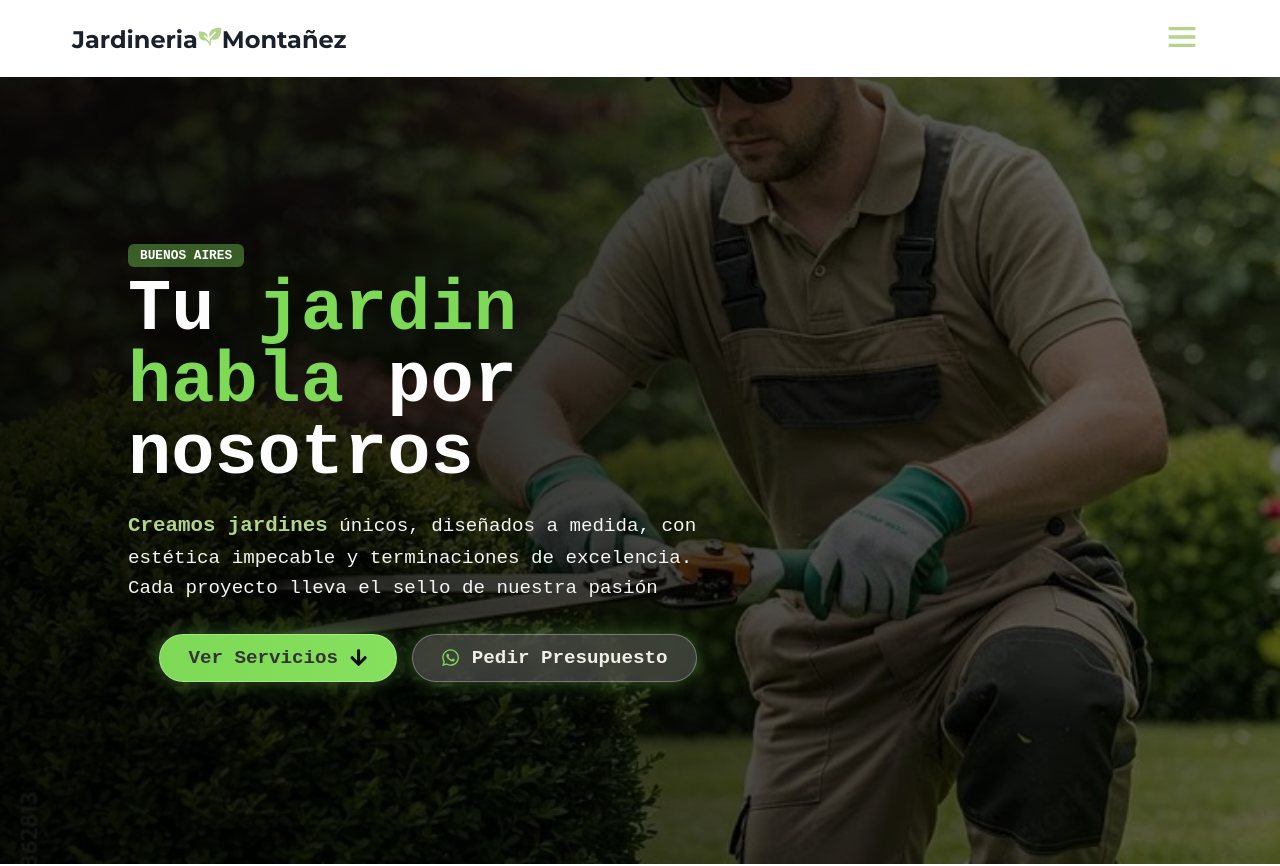
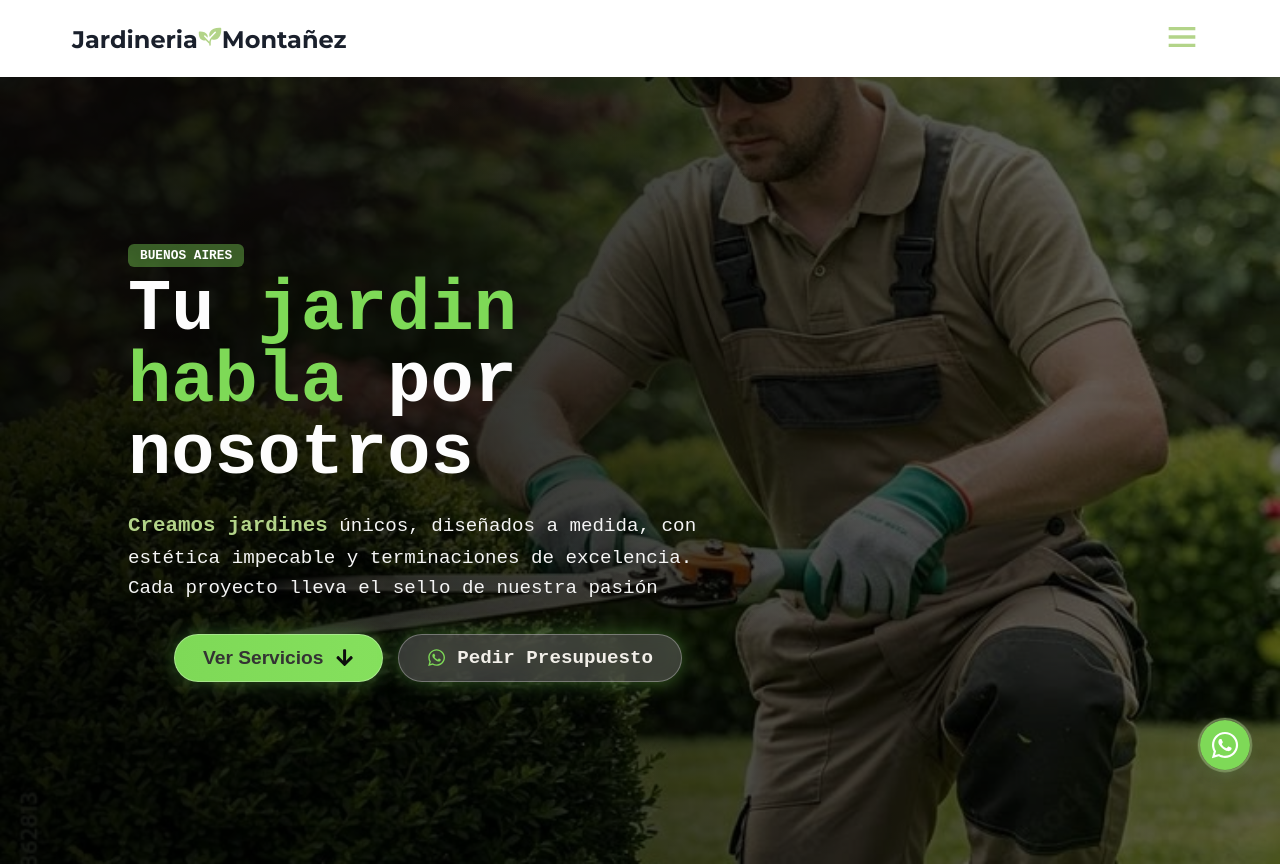
Before and after one commit to PabloDanielChavez/jardineria-montanez, a Next.js app: page / in a window 1280 px wide. Shown: the top 866 px of the page. Built offline with nearby package versions, Linux system fonts and the light colour scheme.

Commit message:
Links y demas componentes con styles nuevos

```diff
--- a/src/app/page.tsx
+++ b/src/app/page.tsx
@@ -1,25 +1,25 @@
 import dynamic from 'next/dynamic';
 
 import Bienvenida from '@/components/sections/Bienvenida';
+import BtnWSP from '@/components/sub_components/btnWSP';
 
 
 const Servicio = dynamic(() => import('@/components/sections/Servicio'), { loading: () => <p>Cargando...</p>, ssr: true });
 const Vision = dynamic(() => import('@/components/sections/Vision'), { loading: () => <p>Cargando...</p>, ssr: true });
 const Sobre = dynamic(() => import('@/components/sections/Sobre'), { loading: () => <p>Cargando...</p>, ssr: true });
-const Galeria = dynamic(() => import('@/components/sections/Galeria'), { loading: () => <p>Cargando...</p>, ssr: true });
 const Como = dynamic(() => import('@/components/sections/ComoTrabajamos'));
 const Contacto = dynamic(() => import('@/components/sections/Contacto'), { loading: () => <p>Cargando...</p>, ssr: true, });
 
 export default function Home() {
   return (
     <>
-      <Bienvenida />
-      <Servicio />
-      <Vision />
-      <Sobre />
-      {/* <Galeria /> */}
-      <Contacto />
-      <Como />
+      <div id="inicio"><Bienvenida /></div>
+      <div id="servicio"><Servicio /></div>
+      <div id="vision"><Vision /></div>
+      <div id="sobre"><Sobre /></div>
+      <div id="contacto"><Contacto /></div>
+      <div id="como"><Como /></div>
+      <div><BtnWSP /></div>
     </>
   );
 }
--- a/src/components/sections/Bienvenida.tsx
+++ b/src/components/sections/Bienvenida.tsx
@@ -1,12 +1,24 @@
 "use client";
+import { useState, useEffect } from 'react';
 
 import Image from "next/image";
 import styles from "@/styles/sections/bienvenida.module.scss";
 import Link from "next/link";
-import { mensaje, numero } from "../utils/variables";
+import { mensajePresupuesto, numero } from "../utils/variables";
 import { GiGardeningShears, MdBuild, PiPlantFill , FaWhatsapp, FaArrowDown} from "@/components/utils/Iconos";
 
 export default function Bienvenida() {
+
+    const [isMenuOpen, setIsMenuOpen] = useState(false);
+    const [isScrolled, setIsScrolled] = useState(false);
+
+    const scrollToSection = (targetId: string) => {
+        const element = document.getElementById(targetId);
+        if (element) {
+            element.scrollIntoView({ behavior: 'smooth', block: 'start' });
+            setIsMenuOpen(false);
+        }
+    };
 
     return (
         <section className={styles.bienvenida}>
@@ -19,8 +31,14 @@ export default function Bienvenida() {
 
                     <div className={styles.bienvenida_header_box_btn}>
 
-                        <Link href="/" className={styles.bienvenida_header_btn}>Ver Servicios<FaArrowDown className={`${styles.bienvenida_icono_secun}`}/></Link>
-                        <Link href={`https://wa.me/${numero}?text=${mensaje}`} className={`${styles.bienvenida_header_btn} ${styles.bienvenida_header_btn_alt}`}><FaWhatsapp  className={`${styles.bienvenida_icono}`}/> Pedir Presupuesto</Link>
+                        <button
+                            onClick={() => scrollToSection("servicio")}
+                            className={styles.bienvenida_header_btn}
+                        >
+                            Ver Servicios
+                            <FaArrowDown className={`${styles.bienvenida_icono_secun}`}/>
+                        </button>
+                        <Link href={`https://wa.me/${numero}?text=${mensajePresupuesto}`} className={`${styles.bienvenida_header_btn} ${styles.bienvenida_header_btn_alt}`}><FaWhatsapp  className={`${styles.bienvenida_icono}`}/> Pedir Presupuesto</Link>
                     </div>
 
                     {/* Puedes agregar aquí el bloque de 500+ Proyectos, etc. */}
--- a/src/components/sections/Contacto.tsx
+++ b/src/components/sections/Contacto.tsx
@@ -1,6 +1,7 @@
 "use client";
 import Link from "next/link";
 import styles from "@/styles/sections/contacto.module.scss";
+import { mensajePresupuesto, numero } from "../utils/variables";
 
 export default function Contacto() {
     return (
@@ -9,7 +10,7 @@ export default function Contacto() {
                 <h2 className={styles.contacto_titulo}>
                     ¿Necesitás asesoramiento o un presupuesto para nuestros servicios?
                 </h2>
-                <Link href="/contacto" className={styles.contacto_boton}>
+                <Link href={`https://wa.me/${numero}?text=${mensajePresupuesto}`}  className={styles.contacto_boton}>
                     CONTACTANOS
                 </Link>
             </div>
--- a/src/components/sections/Footer.tsx
+++ b/src/components/sections/Footer.tsx
@@ -1,24 +1,27 @@
+"use client";
 import Link from "next/link";
 import { PiPlantFill } from "react-icons/pi";
 import { MdLocationOn, MdPhone, MdEmail, MdAccessTime } from "react-icons/md";
 import { FaInstagram, FaWhatsapp } from "react-icons/fa";
 import styles from "@/styles/sections/footer.module.scss";
+import { mensajeEmail, mensajeWSP, numero } from "../utils/variables";
 
 
 const footerContacto = [
-    { id:"1", nombre: " Bazurco 3158, FLF, Buenos Aires.", icono: <MdLocationOn className={styles.footer_icono}/> , url:"/"},
-    { id:"2", nombre: " +54 9 11 5473-5403", icono: <MdPhone className={styles.footer_icono}/> , url:"/"},
-    { id:"3", nombre: " info@verdesuelo.com.ar", icono: <MdEmail className={styles.footer_icono}/> , url:"/"},
-    { id:"4", nombre: " Lu. a Vi. 9 a 19hs", icono: <MdAccessTime className={styles.footer_icono}/>, url:"/"},
+    { id:"1", nombre: " San Esteban, Cañuelas, Buenos Aires.", icono: <MdLocationOn className={styles.footer_icono}/> , url:"https://maps.app.goo.gl/F85DGScrQwF3ub8F8"},
+    { id:"2", nombre: " +54 9 11 5473-5403", icono: <MdPhone className={styles.footer_icono}/> , url:`https://wa.me/${numero}?text=${mensajeWSP}`},
+    { id:"3", nombre: " jardineria@gmail.com", icono: <MdEmail className={styles.footer_icono}/> , url:`mailto:jardineria@gmail.com?subject=${mensajeEmail}`},
+    { id:"4", nombre: " Lu. a Vi. 9 a 19hs", icono: <MdAccessTime className={styles.footer_icono}/>, url:`https://wa.me/${numero}?text=${mensajeWSP}`},
 ];
 
+
 const footerMenu = [
-    { id:"1", nombre: "Inicio", icono: <MdLocationOn className={styles.footer_icono}/> , url:"/"},
-    { id:"2", nombre: "Servicios", icono: <MdEmail className={styles.footer_icono}/> , url:"/"},
-    { id:"3", nombre: "Vision", icono: <MdEmail className={styles.footer_icono}/> , url:"/"},
-    { id:"4", nombre: "Nosotros", icono: <MdAccessTime className={styles.footer_icono}/>, url:"/"},
-    { id:"5", nombre: "¿Como Trabajamos?", icono: <MdAccessTime className={styles.footer_icono}/>, url:"/"},
-    { id:"6", nombre: "Contacto", icono: <MdAccessTime className={styles.footer_icono}/>, url:"/"},
+    { id:"1", nombre: "Inicio",target: "inicio", icono: <MdLocationOn className={styles.footer_icono}/>},
+    { id:"2", nombre: "Servicios",target: "servicio", icono: <MdEmail className={styles.footer_icono}/>},
+    { id:"3", nombre: "Vision",target: "vision", icono: <MdEmail className={styles.footer_icono}/>},
+    { id:"4", nombre: "Nosotros",target: "sobre", icono: <MdAccessTime className={styles.footer_icono}/>},
+    { id:"5", nombre: "Contacto",target: "contacto", icono: <MdAccessTime className={styles.footer_icono}/>},
+    { id:"6", nombre: "¿Como Trabajamos?",target: "como", icono: <MdAccessTime className={styles.footer_icono}/>},
 ];
 
 const footerRedes = [
@@ -26,7 +29,17 @@ const footerRedes = [
     { id:"2", icono: <FaWhatsapp className={styles.footer_social}/> , url:"/"},
 ];
 
+
+
 export default function Footer() {
+
+
+  const scrollToSection = (targetId: string) => {
+      const element = document.getElementById(targetId);
+      if (element) {
+          element.scrollIntoView({ behavior: 'smooth', block: 'start' });
+      }
+  };
   return (
     <footer className={styles.footer}>
       <div className={styles.footer_contenedor}>
@@ -39,7 +52,12 @@ export default function Footer() {
           <ul className={styles.footer_ul}>
             {footerMenu.map((item) => (
               <li key={item.id} className={styles.footer_li}>
-                <Link href={item.url} className={styles.footer_LINK}>{item.nombre}</Link>
+                <button
+                  className={styles.footer_LINK}
+                  onClick={() => scrollToSection(item.target)}
+                >
+                    {item.nombre}
+                  </button>
               </li>
             ))}
           </ul>
--- a/src/components/sections/Header.tsx
+++ b/src/components/sections/Header.tsx
@@ -4,17 +4,28 @@ import Link from 'next/link';
 import Image from 'next/image';
 import { useState, useEffect } from 'react';
 import styles from '@/styles/sections/header.module.scss';
-import { BiBriefcase, BiCog, BiHomeAlt2, BiMenu, MdInfoOutline, PiPlantFill, } from "@/components/utils/Iconos";
+import { BiBriefcase, BiCog, BiHomeAlt2, BiMenu, FaWhatsapp, MdInfoOutline, PiPlantFill, } from "@/components/utils/Iconos";
+import { mensajeWSP, numero } from '../utils/variables';
 
 export default function Header() {
-    const menu = [
-        { id: 1, titulo: "Inicio", target: "/", icono: <BiHomeAlt2 size={20} />},
-        { id: 2, titulo: "Trabajos", target: "/trabajos", icono: <BiBriefcase size={20} />},
-        { id: 3, titulo: "Servicios", target: "/servicios", icono: <BiCog size={20} />},
-        { id: 4, titulo: "Contacto", target: "/contacto", icono: <MdInfoOutline size={20} />},
-    ];
     const [isMenuOpen, setIsMenuOpen] = useState(false);
     const [isScrolled, setIsScrolled] = useState(false);
+    const menu = [
+        { id: 1, titulo: "Inicio", target: "inicio", icono: <BiHomeAlt2 size={20} />},
+        { id: 2, titulo: "Servicio", target: "servicio", icono: <BiBriefcase size={20} />},
+        { id: 3, titulo: "Vision", target: "vision", icono: <BiCog size={20} />},
+        { id: 4, titulo: "Sobre", target: "sobre", icono: <MdInfoOutline size={20} />},
+        { id: 5, titulo: "Contacto", target: "contacto", icono: <MdInfoOutline size={20} />},
+        { id: 6, titulo: "Como", target: "como", icono: <MdInfoOutline size={20} />},
+    ];
+
+    const scrollToSection = (targetId: string) => {
+        const element = document.getElementById(targetId);
+        if (element) {
+            element.scrollIntoView({ behavior: 'smooth', block: 'start' });
+            setIsMenuOpen(false); // Cierra el menú en móvil
+        }
+    };
 
     useEffect(() => {
         const handleScroll = () => {
@@ -49,16 +60,15 @@ export default function Header() {
                         className={styles.header_li}
                         aria-label={`Navegacion ${menu.titulo}`}
                     >
-                            <Link
-                                href={menu.target}
+                        <button
                             className={`${styles.header_LINK}`}
-                                prefetch={false}
+                            onClick={() => scrollToSection(menu.target)}
                         >
                             {menu.icono}
                             <span className={`${styles.header_spanNav} ${isScrolled ? styles.header_scrolled_text : ''}`}>
                                 {menu.titulo}
                             </span>
-                            </Link>
+                        </button>
                     </li>
                     ))}
                 </ul>
--- a/src/components/sections/Sobre.tsx
+++ b/src/components/sections/Sobre.tsx
@@ -3,6 +3,7 @@
 import Image from "next/image";
 import styles from "@/styles/sections/sobre.module.scss";
 import Link from "next/link";
+import { mensajePresupuesto, numero } from "../utils/variables";
 
 export default function Sobre() {
     return (
@@ -27,7 +28,7 @@ export default function Sobre() {
                         Tenemos Profesionales Certificados en diferentes áreas, Alianzas Internacionales y Garantía sobre nuestros trabajos.
                     </p>
 
-                    <Link href="/contacto" className={styles.sobre_btn}>
+                    <Link href={`https://wa.me/${numero}?text=${mensajePresupuesto}`} className={styles.sobre_btn}>
                         PRESUPUESTAR AHORA
                     </Link>
                 </div>
--- /dev/null
+++ b/src/components/sub_components/btnWSP.tsx
@@ -0,0 +1,18 @@
+"use client";
+import Link from 'next/link';
+import { mensajeWSP, numero } from '@/components/utils/variables';
+import { FaWhatsapp } from '@/components/utils/Iconos';
+
+export default function btnWSP() {
+    return (
+        <Link
+            href={`https://wa.me/${numero}?text=${mensajeWSP}`}
+            className={`whatsapp_float`} // Usa el módulo de estilos
+            target="_blank"
+            rel="noopener noreferrer"
+            aria-label="Contactar por WhatsApp"
+        >
+            <FaWhatsapp />
+        </Link>
+    );
+}
--- a/src/components/utils/variables.ts
+++ b/src/components/utils/variables.ts
@@ -1,6 +1,20 @@
+export const numero = "5492226607508";
+export const mensajeWSP = encodeURIComponent(
+    "*¡Hola Mauro! 👋*\n\n" +
+    "Vi tu trabajo en la web de Jardinería Montañez y me gustaría solicitar información sobre tus servicios."
+);
 
-export const numero = "5492226607508";
-export const mensaje = encodeURIComponent(
-    "*Contacto desde Jardineria Montañez*\n\n" +
-    "Hola Mauro, estuve viendo pagina web y me gustaria contratar tu servicio de jardineria."
+export const mensajePresupuesto = encodeURIComponent(
+    "*Solicitud de Presupuesto - Jardinería Montañez*\n\n" +
+    "Hola Mauro, ¿cómo estás? Estoy interesado en recibir un presupuesto para un trabajo de jardinería. Me gustaría coordinar una visita o conocer más detalles."
 );
+
+export const mensajeAsesoramiento = encodeURIComponent(
+    "*Consulta de Asesoramiento - Jardinería Montañez*\n\n" +
+    "Hola Mauro, estuve viendo la web y tengo algunas dudas sobre el mantenimiento de mi jardín. ¿Podrías asesorarme sobre cómo proceder?"
+);
+
+export const mensajeEmail = encodeURIComponent(
+    "Hola Mauro, contacto desde tu sitio web.\n\n" +
+    "Me pongo en contacto con ustedes porque estoy interesado en contratar sus servicios de paisajismo y mantenimiento. Quedo a la espera de su respuesta para avanzar."
+);
--- a/src/styles/globals.scss
+++ b/src/styles/globals.scss
@@ -24,3 +24,60 @@ main {
     font-weight: 800;
     font-style: normal;
 }
+
+#inicio,
+#servicio,
+#vision,
+#sobre,
+#contacto,
+#como {
+    scroll-margin-top: 100px;
+}
+
+.whatsapp_float {
+    position: fixed;
+    bottom: 30px;
+    right: 30px;
+    z-index: 1000;
+
+    // Diseño del botón
+    display: flex;
+    align-items: center;
+    justify-content: center;
+    width: 50px;
+    height: 50px;
+    background-color: v.$color-secundary;
+    border-radius: 50%;
+    color: v.$color-white;
+    font-size: 30px;
+    box-shadow: 0 4px 15px rgba(90, 125, 74, 0.4);
+
+    // Transiciones y animaciones
+    transition: all 0.3s ease;
+    cursor: pointer;
+    border: none;
+
+    &:hover {
+        background-color: v.$color-primary;
+        color: v.$color-dark;
+        transform: scale(1.1) rotate(5deg);
+        box-shadow: 0 6px 20px rgba(90, 125, 74, 0.6);
+    }
+
+    // Animación de pulso sutil para llamar la atención
+    &::after {
+        content: '';
+        position: absolute;
+        width: 100%;
+        height: 100%;
+        border-radius: 50%;
+        border: 2px solid v.$color-salvia;
+        animation: pulse 2s infinite;
+    }
+}
+
+@keyframes pulse {
+    0% { transform: scale(1); opacity: 1; }
+    50% { transform: scale(1.3); opacity: 0; }
+    100% { transform: scale(1); opacity: 0; }
+}
--- a/src/styles/sections/servicios.module.scss
+++ b/src/styles/sections/servicios.module.scss
@@ -132,7 +132,7 @@
         margin: 0 auto;
         font-weight: 700;
 
-        border: 30px solid white;
+        border: 3px solid white;
         box-shadow: 0 10px 30px rgba(0, 0, 0, 0.2);
 
         box-shadow:
```
Also changed, not shown: src/styles/sections/footer.module.scss (+12 -0 lines), src/styles/sections/header.module.scss (+14 -2 lines). Lines whose indentation alone changed are shown as unchanged.
